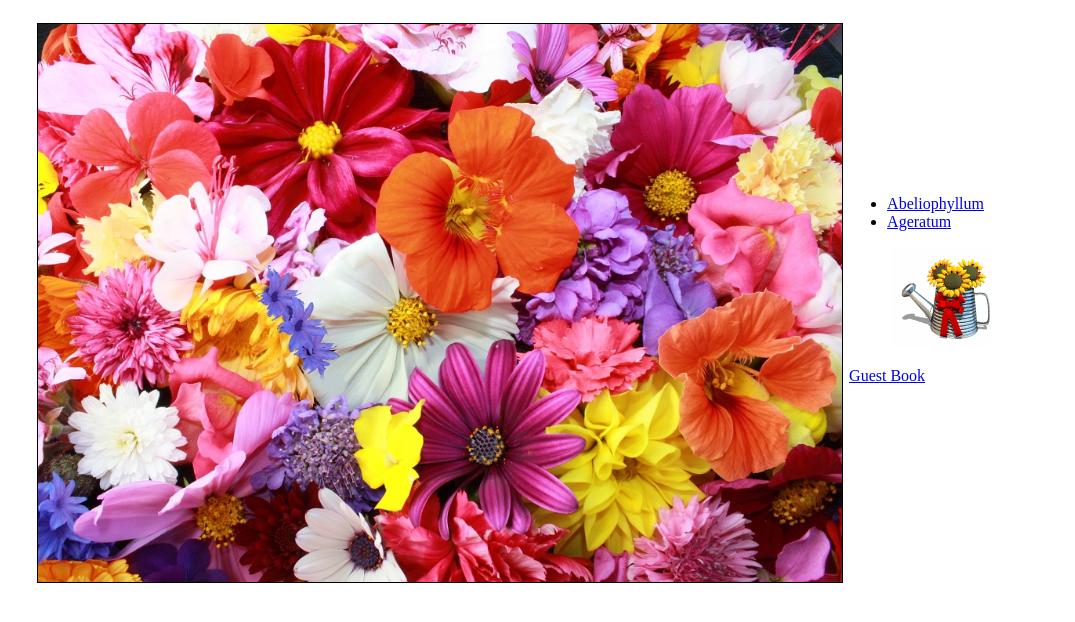
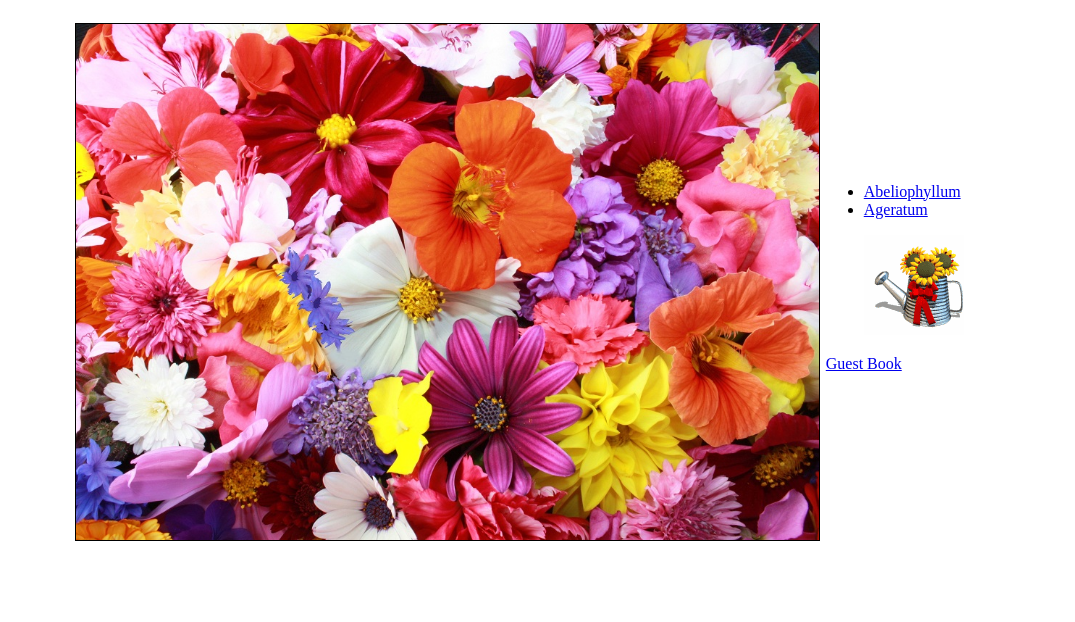
Before and after one commit to step-batch-7/flower-catalog-bernie-walker, a plain HTML site: page public/index.html in a window 1280 px wide. Shown: the part 88-710 px from the top of the page, without its empty margins (102-1177 px from the left). Drawn offline with Linux system fonts and the light colour scheme.

Commit message:
modified main page styling

```diff
--- a/public/css/stylesFlower.css
+++ b/public/css/stylesFlower.css
@@ -1,5 +1,5 @@
 .top-div {
-  width: 80%;
+  width: 74%;
   margin: 2px auto;
   padding: 3px;
 }
```
